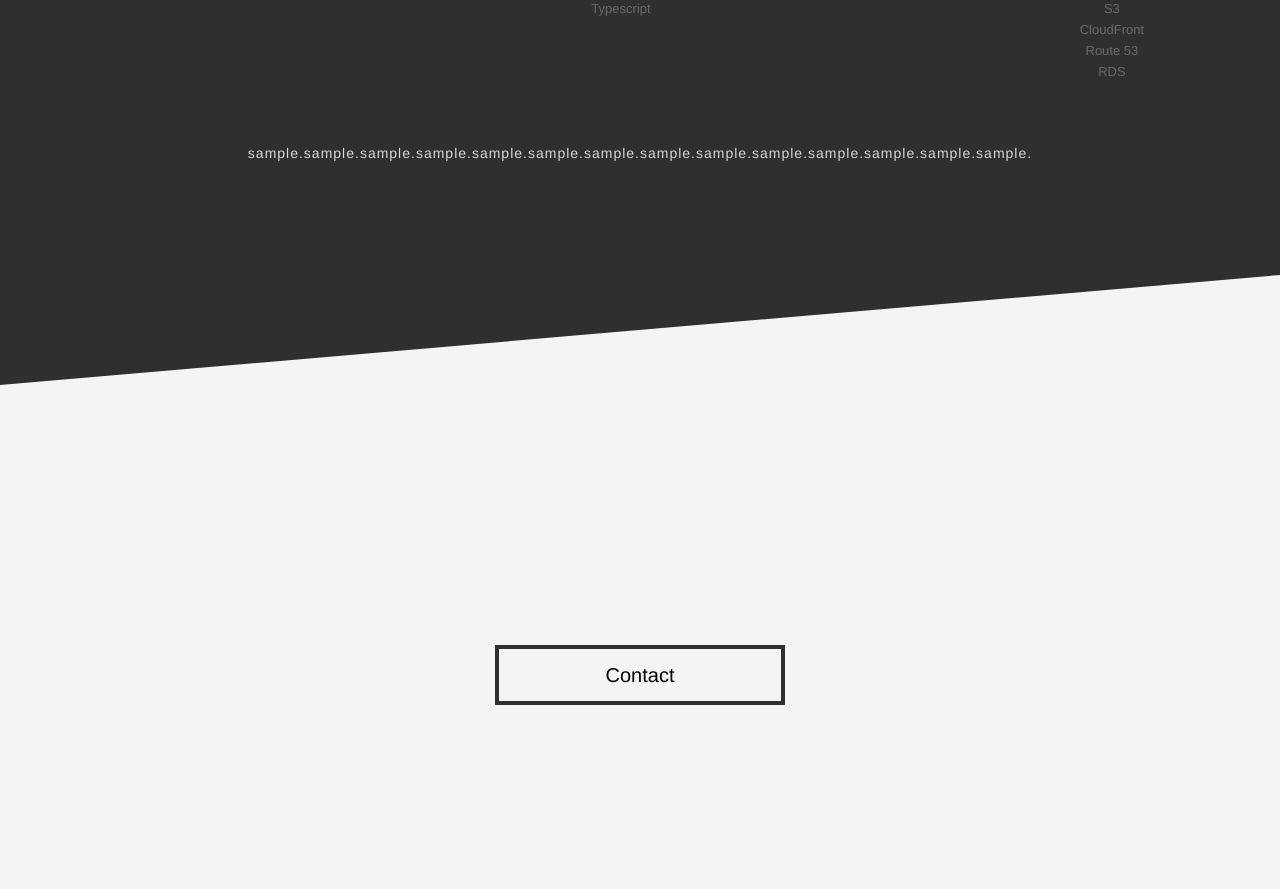
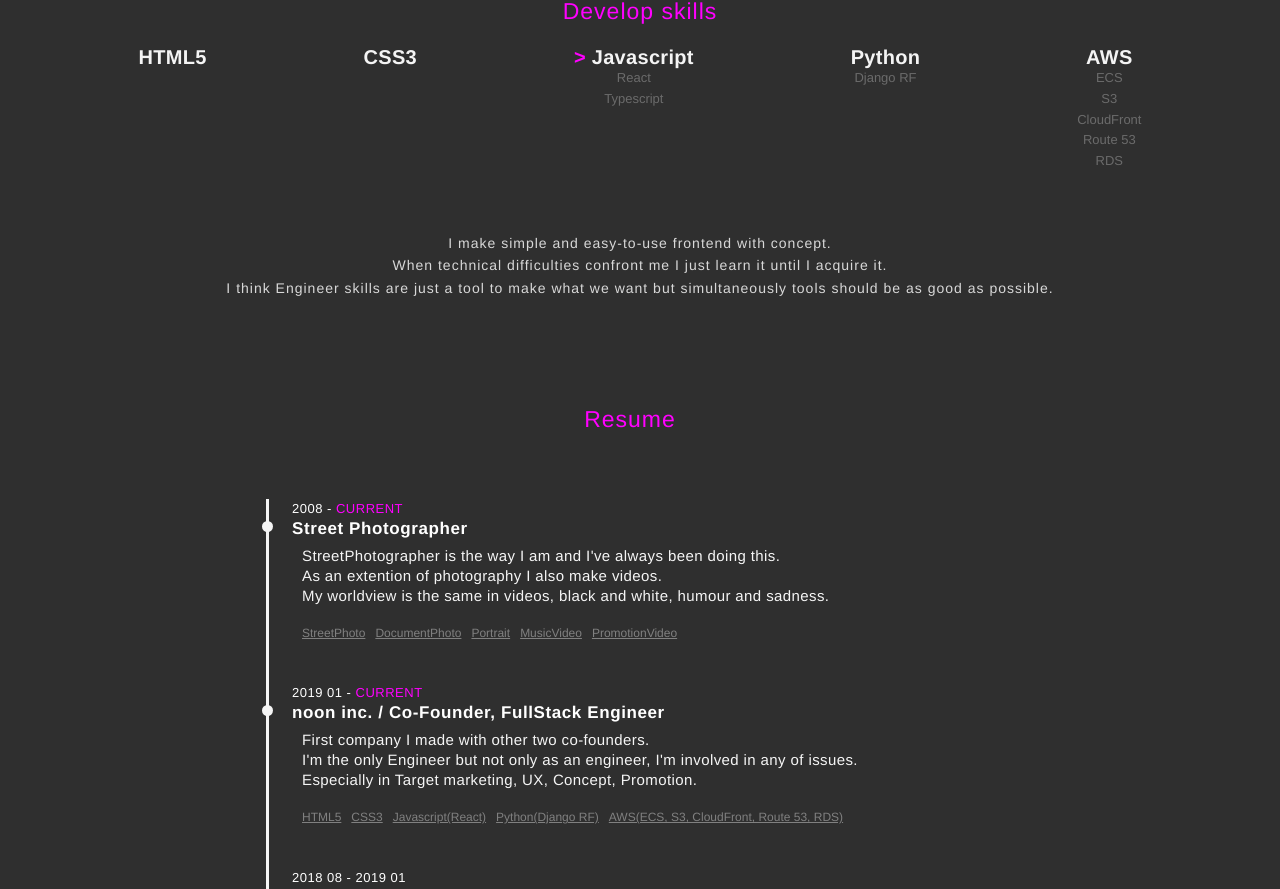
Before and after one commit to Zett-8/tk.dev, a React app: page / in a window 1280 px wide. Shown: the part 3070-3959 px from the top of the page. Built offline with nearby package versions, Linux system fonts and the light colour scheme.

Commit message:
add resume

```diff
--- a/src/components/about.js
+++ b/src/components/about.js
@@ -46,8 +46,8 @@ export default () => {
 
           <h4>- Awards</h4>
           <p>
-            The 53rd Nikon Photo Contest <br />
-            ISPA 2014 International Street Photography Award Black and White depart
+            ISPA 2014 International Street Photography Award Black and White Category - Recommended Prize<br />
+            The 53rd Nikon Photo Award - Selected Prize
           </p>
         </div>
       </div>
--- a/src/components/skills_and_resume.js
+++ b/src/components/skills_and_resume.js
@@ -10,7 +10,7 @@ export default () => {
           <div className="skills__eachSkills">
             <div className="sBox">
               <p className="top">Japanese</p>
-              <p className="under">super fluent</p>
+              <p className="under">native</p>
             </div>
             <div className="sBox">
               <p className="top">English</p>
@@ -30,7 +30,9 @@ export default () => {
           </div>
 
           <div className="skills__desc">
-            sample.sample.sample.sample.sample.sample.sample.sample.sample.sample.sample.sample.sample.sample.
+            I enjoy learning Languages and am quick learner.<br />
+            Even though we now have great translator and interpreter which are working through internet, real communication is still needed.<br />
+            And learn their languages is like to learn how they think. It is just very interesting :)
           </div>
 
           <p className="skills__title">Creative skills</p>
@@ -61,7 +63,9 @@ export default () => {
           </div>
 
           <div className="skills__desc">
-            sample.sample.sample.sample.sample.sample.sample.sample.sample.sample.sample.sample.sample.sample.
+            I think I&apos;m so visual person and love making beautiful images.<br />
+            But basically, I do not like beauty which is pretentious and intentionally set.<br />
+            I can offer you natural beauty.
           </div>
 
           <p className="skills__title">Develop skills</p>
@@ -81,7 +85,7 @@ export default () => {
             </div>
             <div className="sBox">
               <p className="top">Python</p>
-              <p className="under">Rest Framework</p>
+              <p className="under">Django RF</p>
             </div>
             <div className="sBox">
               <p className="top">AWS</p>
@@ -90,14 +94,101 @@ export default () => {
           </div>
 
           <div className="skills__desc">
-            sample.sample.sample.sample.sample.sample.sample.sample.sample.sample.sample.sample.sample.sample.
+            I make simple and easy-to-use frontend with concept.<br />
+            When technical difficulties confront me I just learn it until I acquire it.<br />
+            I think Engineer skills are just a tool to make what we want but simultaneously tools should be as good as possible.
           </div>
         </div>
 
-
-
         <div className="resume">
-
+          <p className="title">Resume</p>
+          <div className="verticalLine" />
+          <div className="circle" />
+          <div className="eachInfo">
+            <p className="date">2008 - <span className="current">CURRENT</span></p>
+            <p className="company">Street Photographer</p>
+            <p className="progress">
+              StreetPhotographer is the way I am and I&apos;ve always been doing this.<br />
+              As an extention of photography I also make videos.<br />
+              My worldview is the same in videos, black and white, humour and sadness.
+            </p>
+            <ul className="acquireSkills">
+              <li>StreetPhoto</li>
+              <li>DocumentPhoto</li>
+              <li>Portrait</li>
+              <li>MusicVideo</li>
+              <li>PromotionVideo</li>
+            </ul>
+          </div>
+          <div className="circle" />
+          <div className="eachInfo">
+            <p className="date">2019 01 - <span className="current">CURRENT</span></p>
+            <p className="company">noon inc. / Co-Founder, FullStack Engineer</p>
+            <p className="progress">
+              First company I made with other two co-founders.<br />
+              I&apos;m the only Engineer but not only as an engineer, I&apos;m involved in any of issues.<br />
+              Especially in Target marketing, UX, Concept, Promotion.
+            </p>
+            <ul className="acquireSkills">
+              <li>HTML5</li>
+              <li>CSS3</li>
+              <li>Javascript(React)</li>
+              <li>Python(Django RF)</li>
+              <li>AWS(ECS, S3, CloudFront, Route 53, RDS)</li>
+            </ul>
+          </div>
+          <div className="circle" />
+          <div className="eachInfo">
+            <p className="date">2018 08 - 2019 01</p>
+            <p className="company">Mintz Planning / FullStack Engineer</p>
+            <p className="progress">sample. sample</p>
+            <ul className="acquireSkills">
+              <li>HTML5</li>
+              <li>CSS3</li>
+              <li>Javascript(React Native)</li>
+              <li>Python(Django RF)</li>
+              <li>AWS(ECS, S3, CloudFront, Route 53, RDS)</li>
+            </ul>
+          </div>
+          <div className="circle" />
+          <div className="eachInfo">
+            <p className="date">2018 07 - 2018 08</p>
+            <p className="company">LOB / Frontend Engineer</p>
+            <p className="progress">sample. sample</p>
+            <ul className="acquireSkills">
+              <li>Javascript(React)</li>
+              <li>Typescript</li>
+            </ul>
+          </div>
+          <div className="circle" />
+          <div className="eachInfo">
+            <p className="date">2018 05 - 2018 07</p>
+            <p className="company">JointCrew / Frontend Engineer</p>
+            <p className="progress">sample. sample</p>
+            <ul className="acquireSkills">
+              <li>Javascript(React)</li>
+            </ul>
+          </div>
+          <div className="circle" />
+          <div className="eachInfo">
+            <p className="date">2016 04 - 2016 08</p>
+            <p className="company">Art School / Guest Lecturer</p>
+            <p className="progress">sample. sample</p>
+            <ul className="acquireSkills">
+              <li>Portrait</li>
+              <li>DocumentPhoto</li>
+              <li>StreetPhoto</li>
+            </ul>
+          </div>
+          <div className="circle" />
+          <div className="eachInfo">
+            <p className="date">2014 04 - 2016 04</p>
+            <p className="company">Photo Studio / Photographer</p>
+            <p className="progress">sample. sample</p>
+            <ul className="acquireSkills">
+              <li>Portrait</li>
+            </ul>
+          </div>
         </div>
       </div>
     </div>
--- a/src/styles/_skills.scss
+++ b/src/styles/_skills.scss
@@ -21,8 +21,8 @@
 
       &__title {
         justify-self: center;
-        font-weight: bold;
-        font-size: 2rem;
+        //font-weight: bold;
+        font-size: 2.3rem;
         line-height: 2.01rem;
         color: $color-magenta;
         letter-spacing: 0.1rem;
@@ -68,5 +68,86 @@
         word-break: break-all;
       }
     }
+
+    .resume {
+      display: grid;
+      grid-template-columns: 1rem 1rem 1fr;
+      margin-left: 15vw;
+
+      @media only screen and (max-width: 1100px) { margin-left: 10vw; }
+      @media only screen and (max-width: 950px) { margin-left: 0; }
+
+      > p.title {
+        grid-column: 1 / 4;
+        justify-self: center;
+        font-size: 2.3rem;
+        line-height: 2.01rem;
+        color: $color-magenta;
+        letter-spacing: 0.1rem;
+        margin-bottom: 7rem;
+        margin-left: calc(-2rem - 15vw);
+        @media only screen and (max-width: 1100px) { margin-left: calc(-2rem - 10vw); }
+        @media only screen and (max-width: 950px) { margin-left: -2rem; }
+      }
+
+      .verticalLine {
+        grid-row: 2 / 9;
+        height: 100%;
+        border-right: whitesmoke 3px solid;
+        margin-right: -7px;
+      }
+
+      .circle {
+        height: 11px;
+        width: 11px;
+        border-radius: 50%;
+        background-color: whitesmoke;
+        margin-top: 2.2rem;
+      }
+
+      .eachInfo {
+        margin-bottom: 4rem;
+        margin-left: 2rem;
+
+        .date {
+          font-size: 1.3rem;
+          color: white;
+          letter-spacing: 0.05rem;
+
+          margin-bottom: -0.5rem;
+
+          .current { color: $color-magenta; }
+        }
+
+        .company {
+          font-size: 1.7rem;
+          color: white;
+          font-weight: 600;
+          letter-spacing: 0.06rem;
+          margin-bottom: 0.4rem;
+        }
+
+        .progress {
+          color: whitesmoke;
+          font-size: 1.5rem;
+          letter-spacing: 0.04rem;
+
+          margin-left: 1rem;
+          line-height: 2rem;
+        }
+
+        .acquireSkills {
+          color: gray;
+          text-decoration-line: underline;
+          font-size: 1.2rem;
+          margin-left: 1rem;
+          margin-top: 1.8rem;
+
+          display: flex;
+          list-style: none;
+          > li { margin-right: 1rem; }
+        }
+      }
+    }
   }
 }
```
